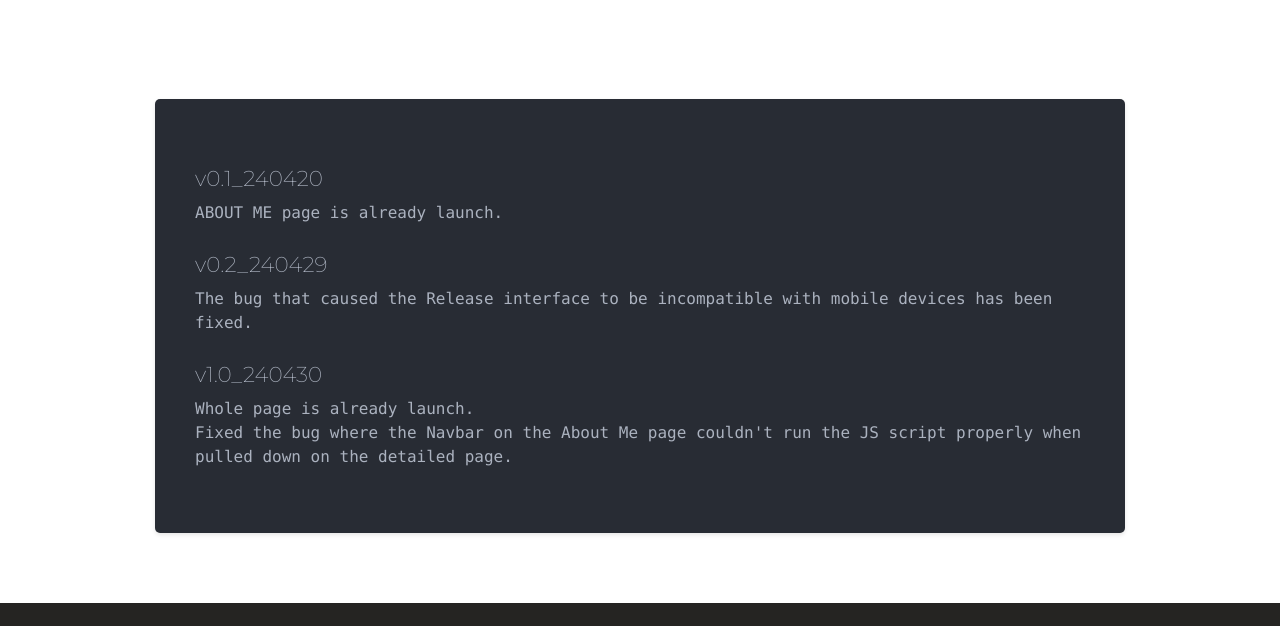
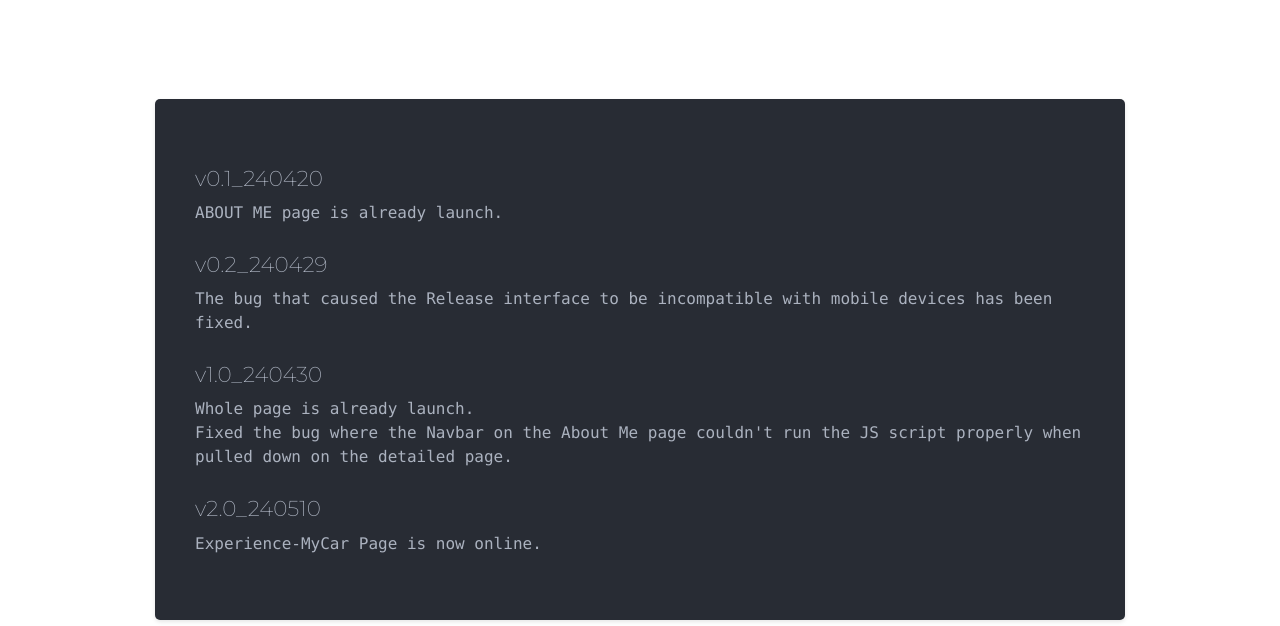
Before and after one commit to mooshame/mooshame.github.io, a plain HTML site: page index.html in a window 1280 px wide. Shown: the part 1982-2608 px from the top of the page. Drawn offline with Linux system fonts and the light colour scheme; some packages are replaced by stand-ins of ours.

Commit message:
v2.0_240510

```diff
--- a/index.html
+++ b/index.html
@@ -168,6 +168,7 @@
             <h5 style="margin-top:0px">v0.1_240420</h5>ABOUT ME page is already launch.
             <h5 style="margin-top:0px">v0.2_240429</h5>The bug that caused the Release interface to be incompatible with mobile devices has been fixed.
             <h5 style="margin-top:0px">v1.0_240430</h5>Whole page is already launch. <br>Fixed the bug where the Navbar on the About Me page couldn't run the JS script properly when pulled down on the detailed page.
+            <h5 style="margin-top:0px">v2.0_240510</h5>Experience-MyCar Page is now online.
           </pre>
         </div>
       </div>
```
